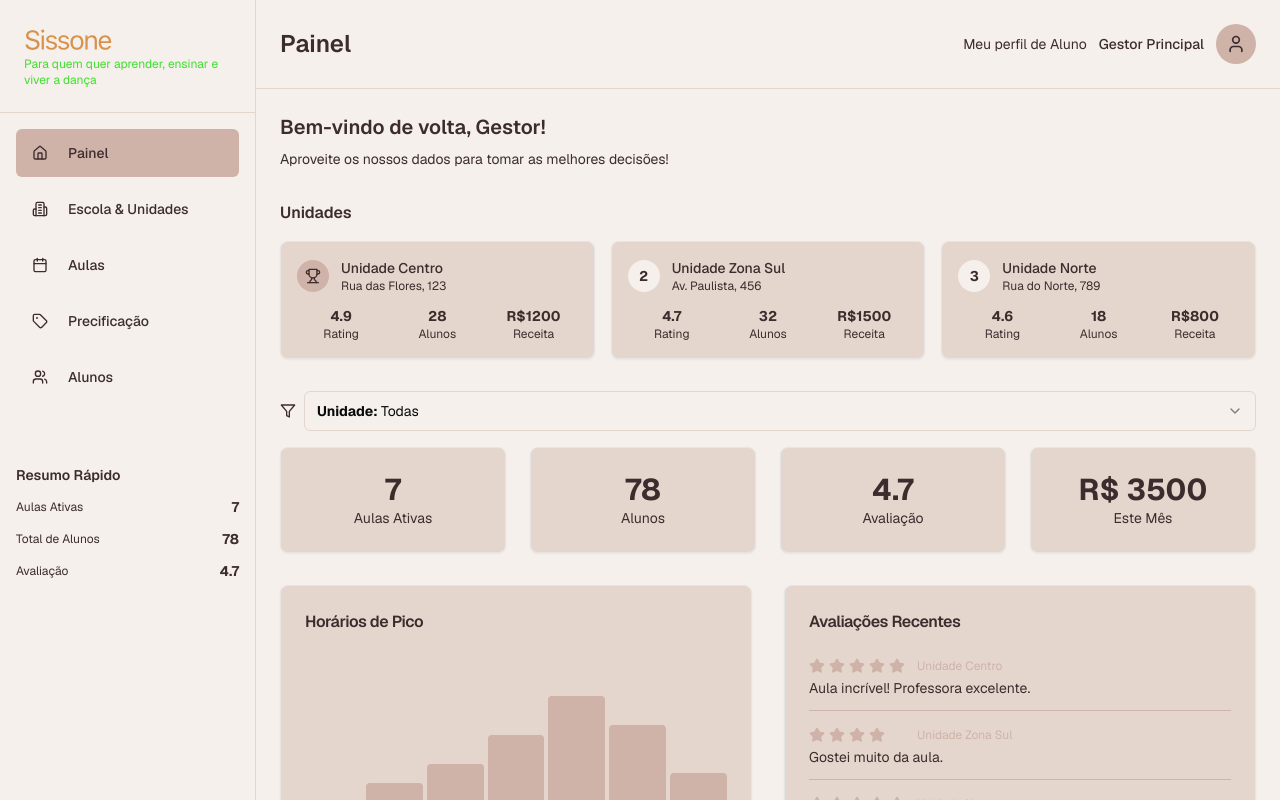
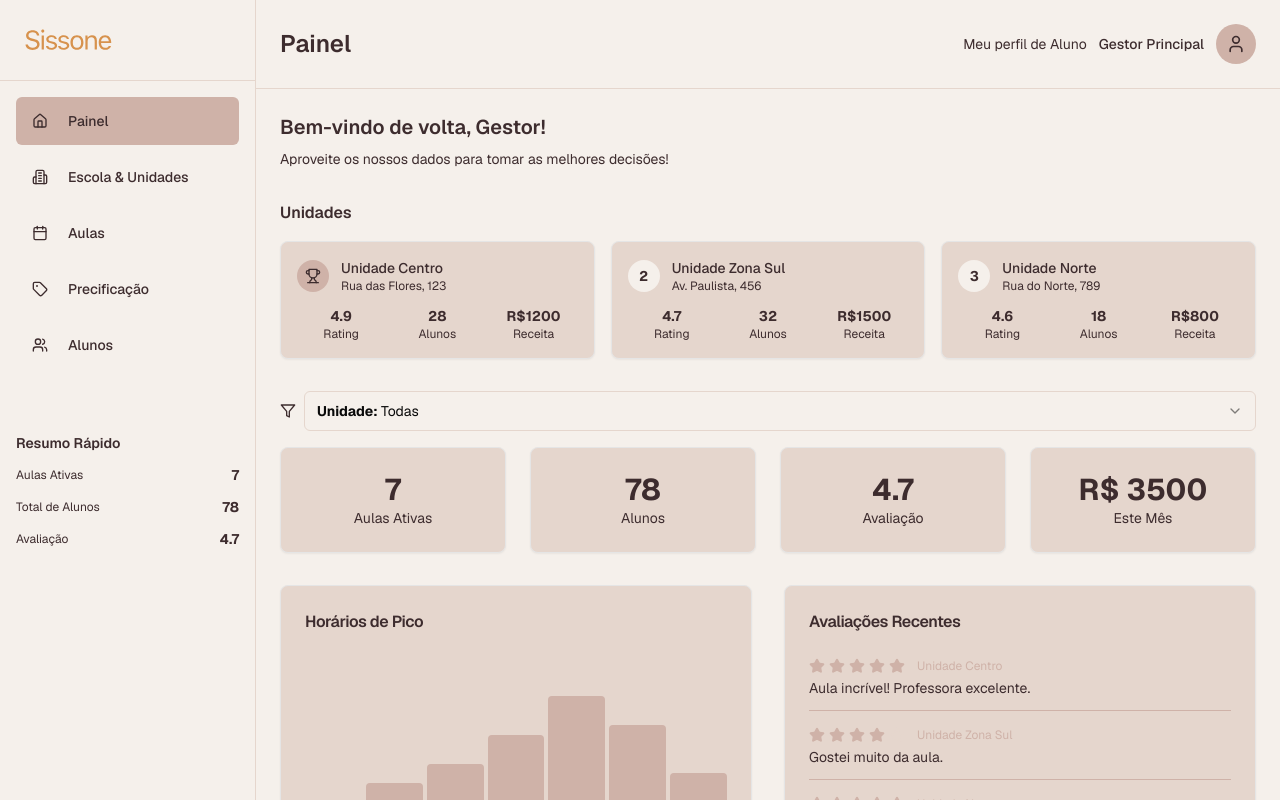
Before and after one commit to polvora-design/sissone-01, a Next.js app: page / in a window 1280 px wide. Shown: the top 800 px of the page. Built offline with nearby package versions, Linux system fonts and the light colour scheme.

Commit message:
feat: remove tagline from sidebar logo
Remove tagline text below logo for cleaner design.

#VERCEL_SKIP

Co-authored-by: Pólvora Design <220790520+polvora-design@users.noreply.github.com>

```diff
--- a/sissone-responsive-prototype.tsx
+++ b/sissone-responsive-prototype.tsx
@@ -939,9 +939,6 @@ export default function SissoneResponsivePrototype() {
             <div className="flex items-center justify-between">
               <div>
                 <img src="/images/svgexport-1.svg" alt="Sissone" className="h-8" />
-                <p className="text-xs" style={{ color: "#3D2E" }}>
-                  Para quem quer aprender, ensinar e viver a dança
-                </p>
               </div>
               <Button variant="ghost" size="sm" className="lg:hidden" onClick={() => setSidebarOpen(false)}>
                 <X className="w-5 h-5" style={{ color: "#3D2C2E" }} />
```
